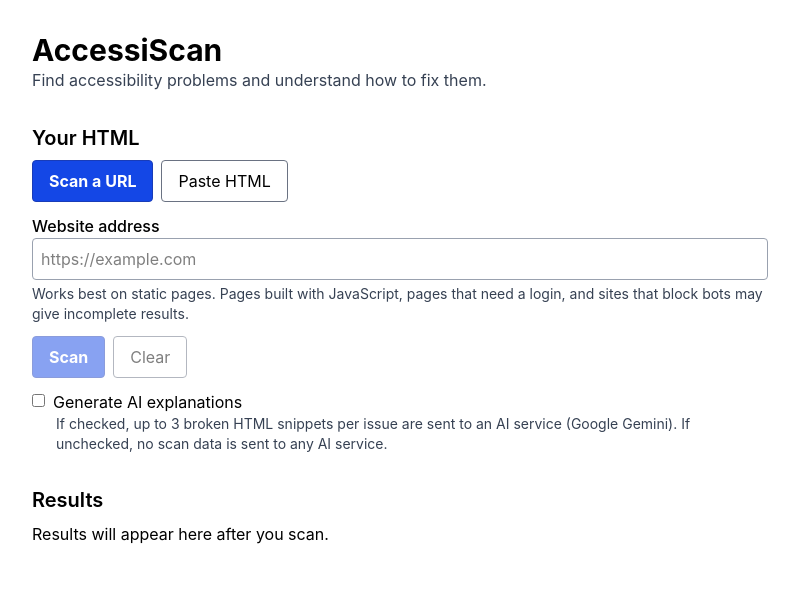
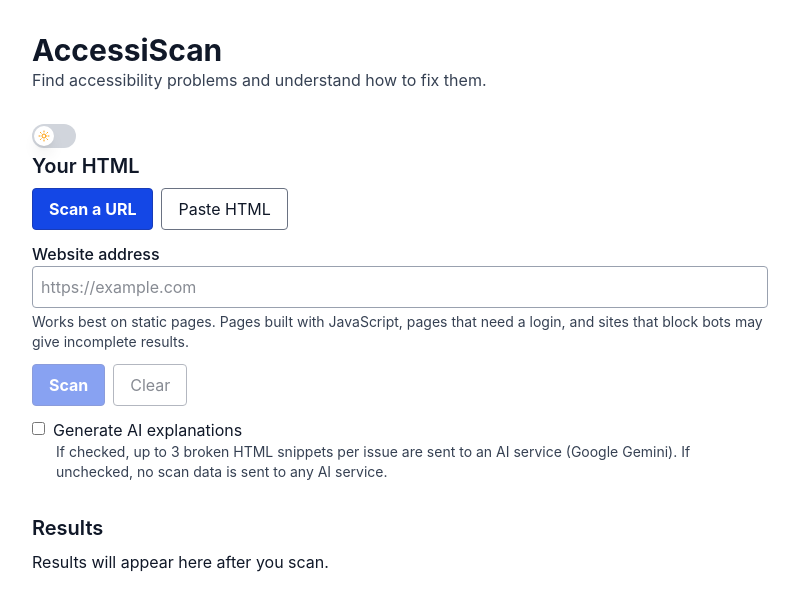
Before and after one commit to adrija-03/accessibility-auditor, a React (Vite) app: page / in a window 1280 px wide. Shown: the top 610 px of the page, without its empty margins (240-1039 px from the left). Built offline with nearby package versions, Linux system fonts and the light colour scheme.

Commit message:
custom hook for theme and dark theme

```diff
--- a/index.html
+++ b/index.html
@@ -1,13 +1,22 @@
 <!doctype html>
 <html lang="en">
+
 <head>
   <meta charset="UTF-8" />
   <link rel="icon" type="image/svg+xml" href="/favicon.svg" />
   <meta name="viewport" content="width=device-width, initial-scale=1.0" />
   <title>AccessiScan</title>
 </head>
+
 <body>
   <div id="root"></div>
-    <script type="module" src="/src/main.jsx"></script>
+  <script type="module" src="/src/main.jsx">
+    try {
+      var t = localStorage.getItem('accessiscan-theme');
+      var dark = t ? t === 'dark' : window.matchMedia('(prefers-color-scheme: dark)').matches;
+      if (dark) document.documentElement.classList.add('dark');
+    } catch (e) { }
+  </script>
 </body>
+
 </html>
--- a/package.json
+++ b/package.json
@@ -13,6 +13,7 @@
     "@tailwindcss/vite": "^4.3.3",
     "axe-core": "^4.13.0",
     "dompurify": "^3.4.16",
+    "lucide-react": "^1.55.0",
     "react": "^19.2.8",
     "react-dom": "^19.2.8",
     "tailwindcss": "^4.3.3"
--- a/src/App.jsx
+++ b/src/App.jsx
@@ -7,6 +7,7 @@
 import ScoreCard from "./components/ScoreCard"
 import ViolationsList from "./components/ViolationsList"
 import { fetchHtmlFromUrl } from "./utils/fetchHtmlFromUrl"
+import ThemeToggle from "./components/ThemeToggle"
 
 function App() {
   const [receivedHtml, setReceivedHtml] = useState('')
@@ -87,6 +88,7 @@
           Find accessibility problems and understand how to fix them.
         </p>
       </header>
+      <ThemeToggle/>
 
       <main>
         <section aria-labelledby="input-heading" className="mb-8">
--- /dev/null
+++ b/src/components/ThemeToggle.jsx
@@ -0,0 +1,43 @@
+import { useTheme } from '../hooks/useTheme'
+import { Sun, Moon } from 'lucide-react'
+
+function ThemeToggle() {
+  const { theme, toggleTheme } = useTheme()
+  const isDark = theme === 'dark'
+
+  return (
+    <button
+      type="button"
+      onClick={toggleTheme}
+      aria-pressed={isDark}
+      className="group relative inline-flex h-6 w-11 shrink-0 cursor-pointer items-center rounded-full border-2 border-transparent bg-gray-300 transition-colors duration-200 ease-in-out focus:outline-none focus:ring-2 focus:ring-blue-500 focus:ring-offset-2 dark:bg-gray-700 dark:focus:ring-offset-gray-900"
+      aria-label={isDark ? 'Switch to light mode' : 'Switch to dark mode'}
+    >
+      <span className="sr-only">
+        {isDark ? 'Switch to light mode' : 'Switch to dark mode'}
+      </span>
+      <span
+        className={`pointer-events-none relative inline-block h-5 w-5 transform rounded-full bg-white shadow-lg ring-0 transition duration-200 ease-in-out ${isDark ? 'translate-x-5' : 'translate-x-0'
+          }`}
+      >
+        {/* Optional: Add icons inside the thumb if you like */}
+        <span
+          className={`absolute inset-0 flex h-full w-full items-center justify-center transition-opacity ${isDark ? 'opacity-0 duration-100 ease-out' : 'opacity-100 duration-200 ease-in'
+            }`}
+          aria-hidden="true"
+        >
+          <Sun className="h-3 w-3 text-amber-500" />
+        </span>
+        <span
+          className={`absolute inset-0 flex h-full w-full items-center justify-center transition-opacity ${isDark ? 'opacity-100 duration-200 ease-in' : 'opacity-0 duration-100 ease-out'
+            }`}
+          aria-hidden="true"
+        >
+          <Moon className="h-3 w-3 text-blue-600" />
+        </span>
+      </span>
+    </button>
+  )
+}
+
+export default ThemeToggle
--- /dev/null
+++ b/src/hooks/useTheme.js
@@ -0,0 +1,32 @@
+import { useEffect, useState } from 'react'
+
+const STORAGE_KEY = 'accessiscan-theme'
+
+function getInitialTheme() {
+  try {
+    const saved = localStorage.getItem(STORAGE_KEY)
+    if (saved === 'light' || saved === 'dark') return saved
+  } catch {
+    // storage can be blocked, ignore
+  }
+  return window.matchMedia('(prefers-color-scheme: dark)').matches ? 'dark' : 'light'
+}
+
+export function useTheme() {
+  const [theme, setTheme] = useState(getInitialTheme)
+
+  useEffect(() => {
+    document.documentElement.classList.toggle('dark', theme === 'dark')
+    try {
+      localStorage.setItem(STORAGE_KEY, theme)
+    } catch {
+      // ignore
+    }
+  }, [theme])
+
+  function toggleTheme() {
+    setTheme((t) => (t === 'dark' ? 'light' : 'dark'))
+  }
+
+  return { theme, toggleTheme }
+}
--- a/src/index.css
+++ b/src/index.css
@@ -1 +1,5 @@
 @import "tailwindcss";
+@custom-variant dark (&:where(.dark, .dark *));
+body {
+  @apply bg-white text-gray-900 dark:bg-gray-950 dark:text-gray-100;
+}
```
Also changed, not shown: 1 other file (tests, documents, lock files or other folders). Lines whose indentation alone changed are shown as unchanged.
